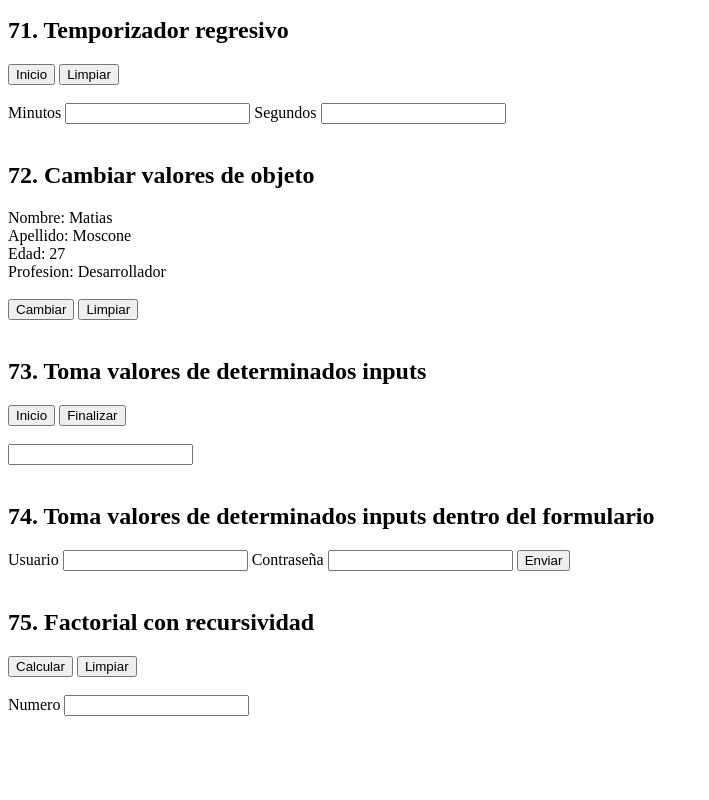
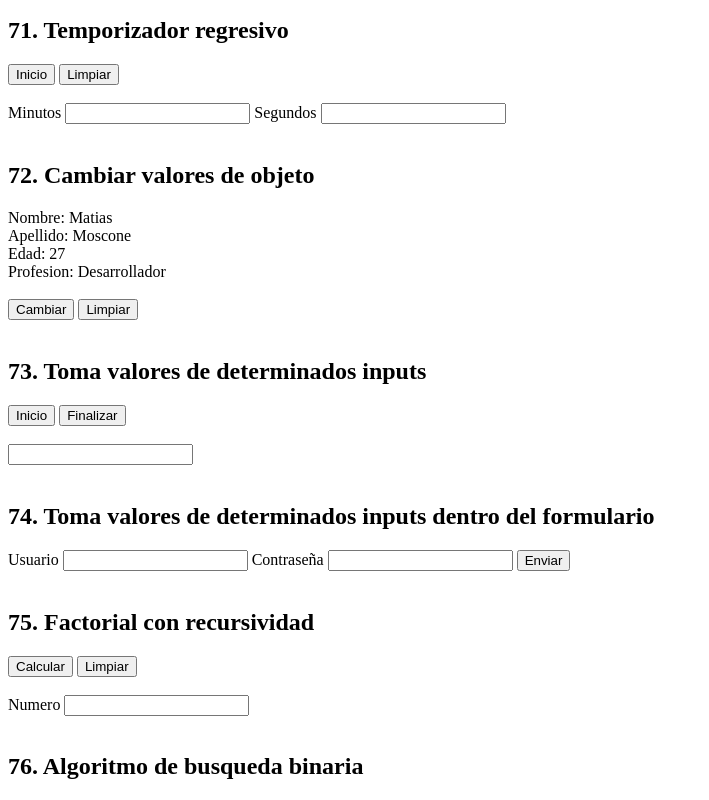
Before and after one commit to matiasmoscone1/practica-ejercicios-logica-programacion, a plain HTML site: page index.html in a window 1280 px wide. Shown: the part 9659-10459 px from the top of the page, without its empty margins (0-709 px from the left). Before the commit the page ends 10383 px from the top, so only its background shows below. Drawn offline with Linux system fonts and the light colour scheme.

Commit message:
Agregando ej 76

```diff
--- /dev/null
+++ b/ejercicio-76.js
@@ -0,0 +1,10 @@
+
+
+
+//76. Implementa un algoritmo de búsqueda binaria para buscar un elemento en un arreglo ordenado.
+
+export default function busquedaBinaria(){
+
+
+
+}
--- a/index.html
+++ b/index.html
@@ -859,7 +859,12 @@
             <br>
             <span class="resultado-ej-75"></span>
         </section>
+        <br>
+        <section>
+            <h2>76. Algoritmo de busqueda binaria</h2>
 
+
+        </section>
 
     </main>
 
--- a/index.js
+++ b/index.js
@@ -73,6 +73,7 @@ import cambiarValores from "./ejercicio-72.js";
 import valorInputs from "./ejercicio-73.js";
 import valorInputsFormulario from "./ejercicio-74.js";
 import factRecursiva from "./ejercicio-75.js";
+import busquedaBinaria from "./ejercicio-76.js";
 
 
 document.addEventListener("DOMContentLoaded", () => {
@@ -152,6 +153,7 @@ document.addEventListener("DOMContentLoaded", () => {
     valorInputs(".btn-inicio-ej-73", ".btn-finalizar-ej-73");
     valorInputsFormulario(".btn-enviar-ej-74");
     factRecursiva(".btn-calcular-ej-75", ".btn-limpiar-ej-75", ".input-ej-75", ".resultado-ej-75");
+    busquedaBinaria();
 
 
 
```
